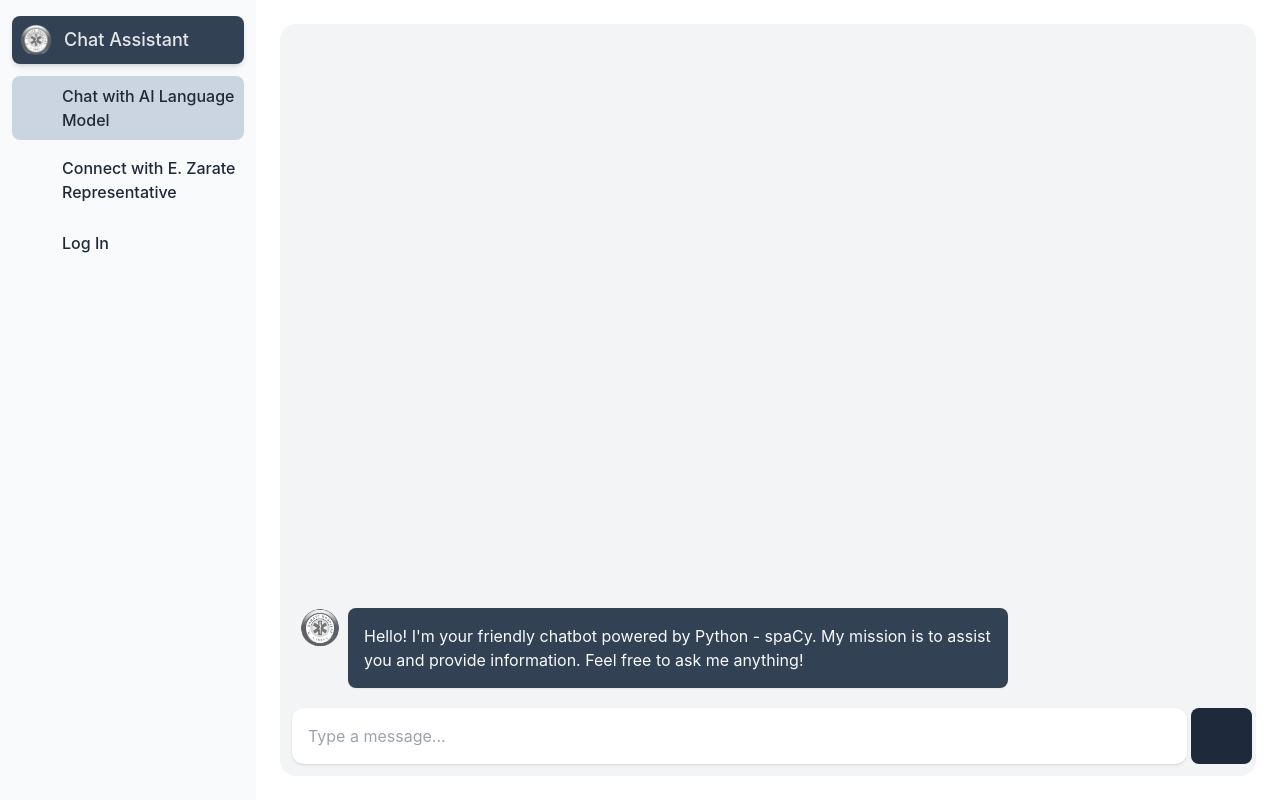
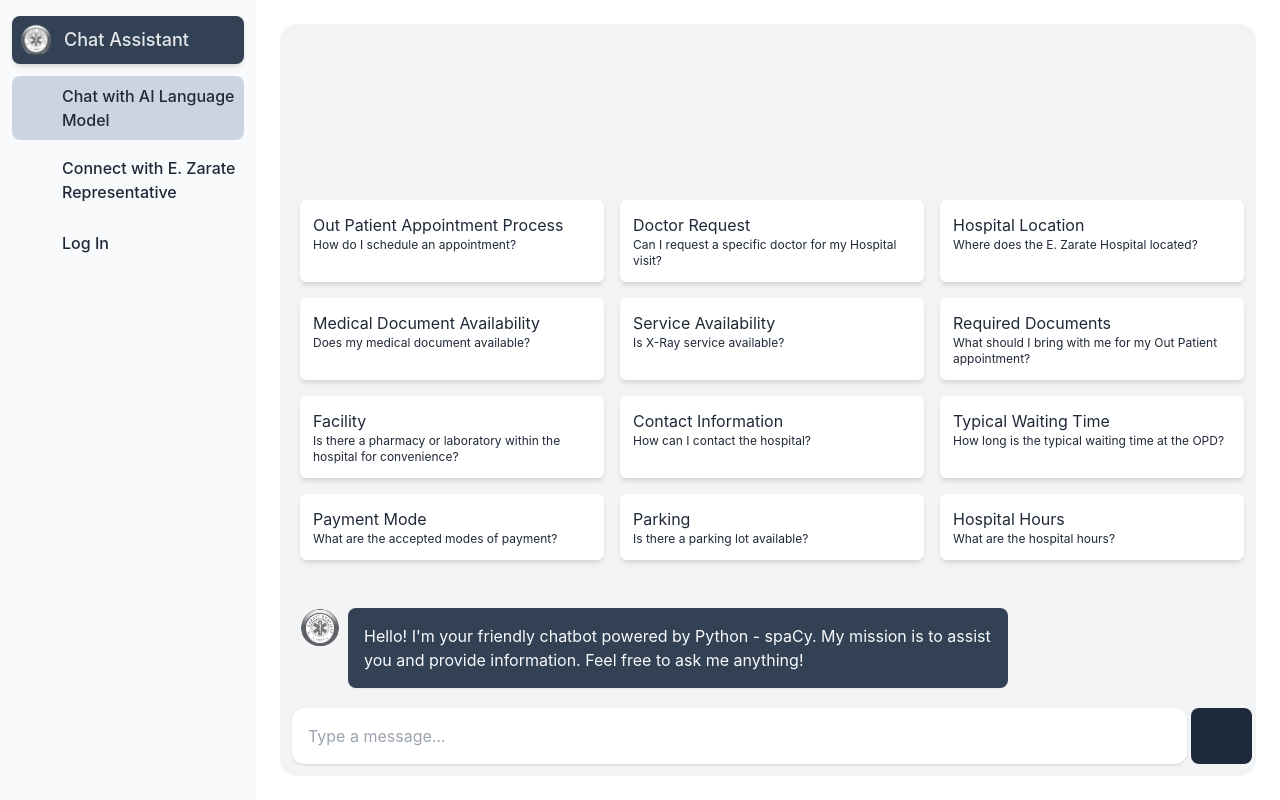
Before and after one commit to PaulSong213/nlp-chat-fe, a React (Vite) app: page / in a window 1280 px wide. Built offline with nearby package versions, Linux system fonts and the light colour scheme; no server answers; some icons are missing.

Commit message:
Add preset chats functionality to ChatBubbles component

```diff
--- a/src/components/ChatBubbles.tsx
+++ b/src/components/ChatBubbles.tsx
@@ -11,11 +11,80 @@ interface ChatBubblesProps {
   chats: Chat[];
   isBotTyping: boolean;
   inPerson: boolean;
+  sendChat: (chat: string, isFromBot: boolean) => void;
 }
 
-const ChatBubbles: React.FC<ChatBubblesProps> = ({ chats, isBotTyping, inPerson = false }) => {
+const ChatBubbles: React.FC<ChatBubblesProps> = ({ chats, isBotTyping, inPerson = false, sendChat }) => {
+
+  const presetChats = [
+    {
+      title: 'Out Patient Appointment Process',
+      message: 'How do I schedule an appointment?',
+    },
+    {
+      title: 'Doctor Request',
+      message: 'Can I request a specific doctor for my Hospital visit?'
+    },
+    {
+      title: 'Hospital Location',
+      message: 'Where does the E. Zarate Hospital located?'
+    },
+    {
+      title: 'Medical Document Availability',
+      message: 'Does my medical document available?'
+    },
+    {
+      title: 'Service Availability',
+      message: 'Is X-Ray service available?'
+    },
+    {
+      title: 'Required Documents',
+      message: 'What should I bring with me for my Out Patient appointment?'
+    },
+    {
+      title: 'Facility',
+      message: 'Is there a pharmacy or laboratory within the hospital for convenience?'
+    },
+    {
+      title: 'Contact Information',
+      message: 'How can I contact the hospital?'
+    },
+    {
+      title: 'Typical Waiting Time',
+      message: 'How long is the typical waiting time at the OPD?'
+    },
+    {
+      title: 'Payment Mode',
+      message: 'What are the accepted modes of payment?'
+    },
+    {
+      title: 'Parking',
+      message: 'Is there a parking lot available?'
+    },
+    {
+      title: 'Hospital Hours',
+      message: 'What are the hospital hours?'
+    },
+  ]
+
   return (
     <div className="flex flex-col justify-end mt-auto min-h-full pb-3 space-y-2">
+
+      <div className="grid grid-cols-3 gap-4 mb-10 mt-20">
+        {presetChats.map((chat, index) => (
+          <div
+            key={index}
+            onClick={() => sendChat(chat.message, false)}
+            className={`flex flex-col border mouse-pointer border-white bg-white rounded-md shadow-md p-3 hover:bg-zinc-100 cursor-pointer`}>
+            <p className={` flex flex-col rounded-lg break-word `} >
+              {chat.title}
+              <span className='text-xs'>{chat.message}</span>
+            </p>
+          </div>
+        ))
+        }
+      </div>
+
       <TransitionGroup component={null}>
         {chats.map((chat, index) => (
           <CSSTransition
--- a/src/pages/Home.tsx
+++ b/src/pages/Home.tsx
@@ -55,12 +55,14 @@ const Home: React.FC<CounterProps> = () => {
             <div className="flex flex-row h-full w-full overflow-x-hidden">
                 <div className="flex flex-col flex-auto h-full md:p-6">
                     <div className="flex flex-col justify-end flex-auto flex-shrink-0 rounded-2xl bg-gray-100 h-full pl-3 py-3 pr-1 overflow-hidden">
+
                         {/* Chat Messages */}
                         <div
                             ref={chatMessagesRef}
                             className="overflow-y-auto xl:p-2 flex-grow"
                         >
-                            <ChatBubbles inPerson={false} chats={chats} isBotTyping={isBotTyping} />
+
+                            <ChatBubbles inPerson={false} chats={chats} isBotTyping={isBotTyping} sendChat={sendChat} />
                         </div>
 
                         {/* Chat Input */}
```
